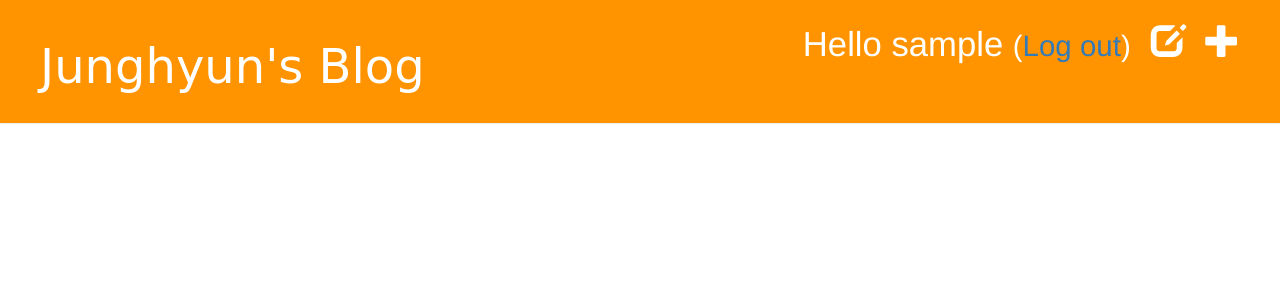
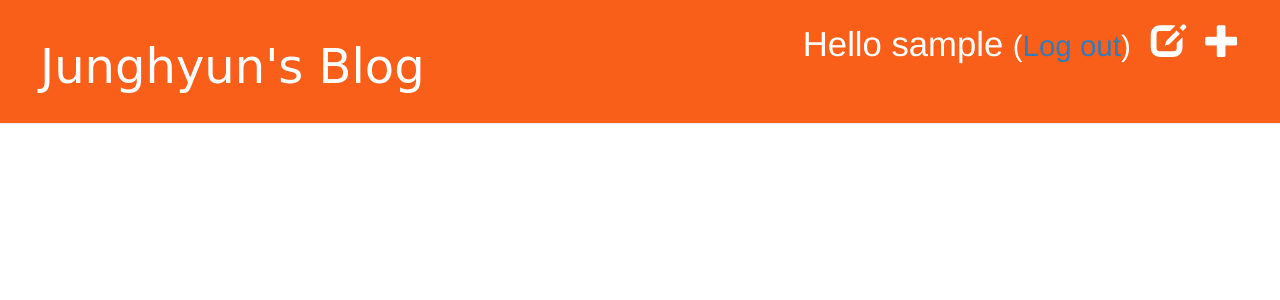
Before and after one commit to junghyeon-kim/my-first-blog, a Django app: page /draft/ in a window 1280 px wide. Shown: the top 300 px of the page. Run offline with Django 3.2, Linux system fonts and the light colour scheme; the visitor is signed in with stand-in values (Sample User, id 1); data that the repository does not hold is empty; some libraries are stand-ins or nearby versions.

Commit message:
Change page-header color

```diff
--- a/blog/static/css/blog.css
+++ b/blog/static/css/blog.css
@@ -1,5 +1,5 @@
 .page-header {
-    background-color: #ff9400;
+    background-color: #FA5F1A;
     margin-top: 0;
     padding: 20px 20px 20px 40px;
 }
@@ -19,7 +19,7 @@ h1, h2, h3, h4 {
 }
 
 .date {
-    color: #828282;
+    color: #FA5F1A;
 }
 
 .save {
```
